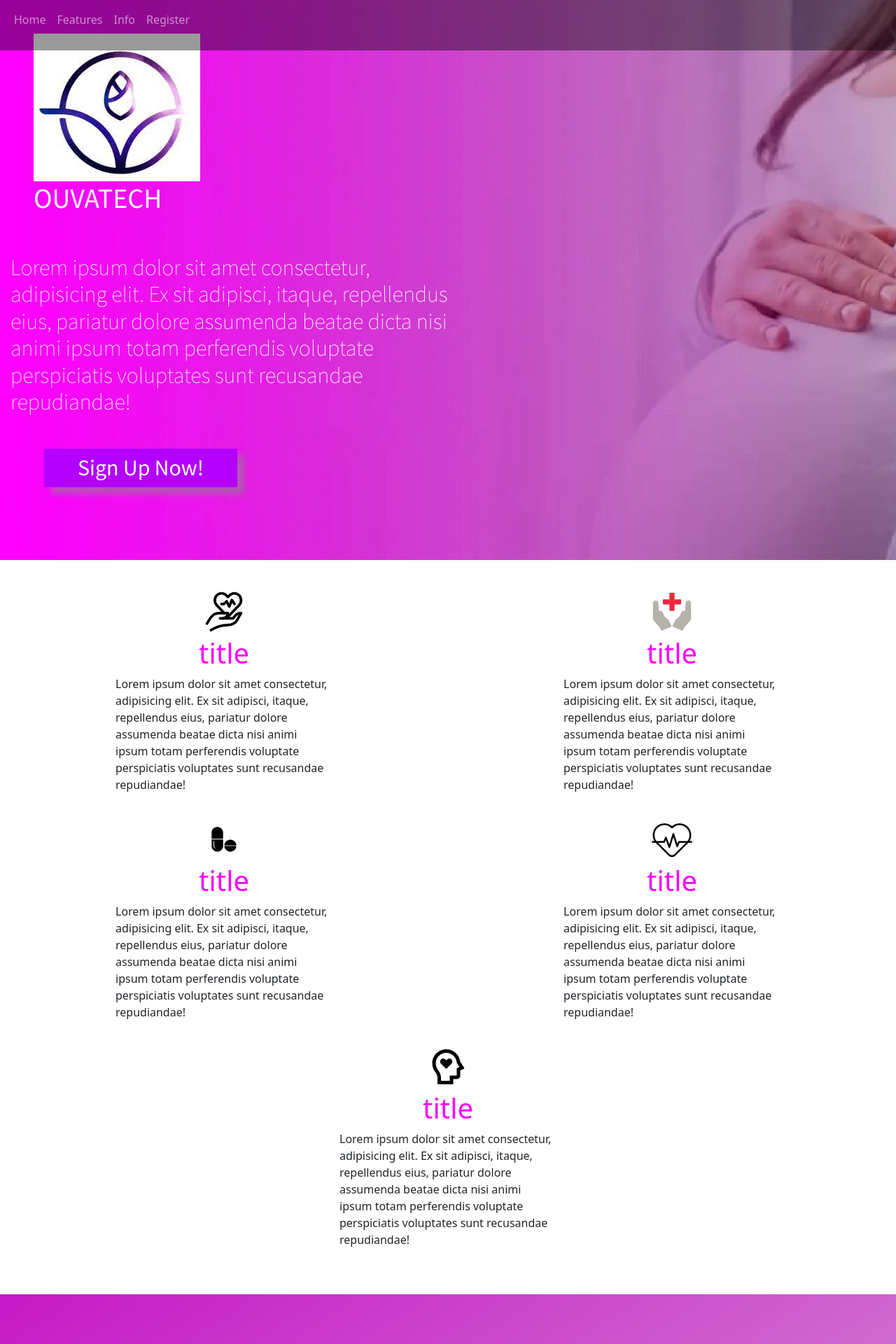
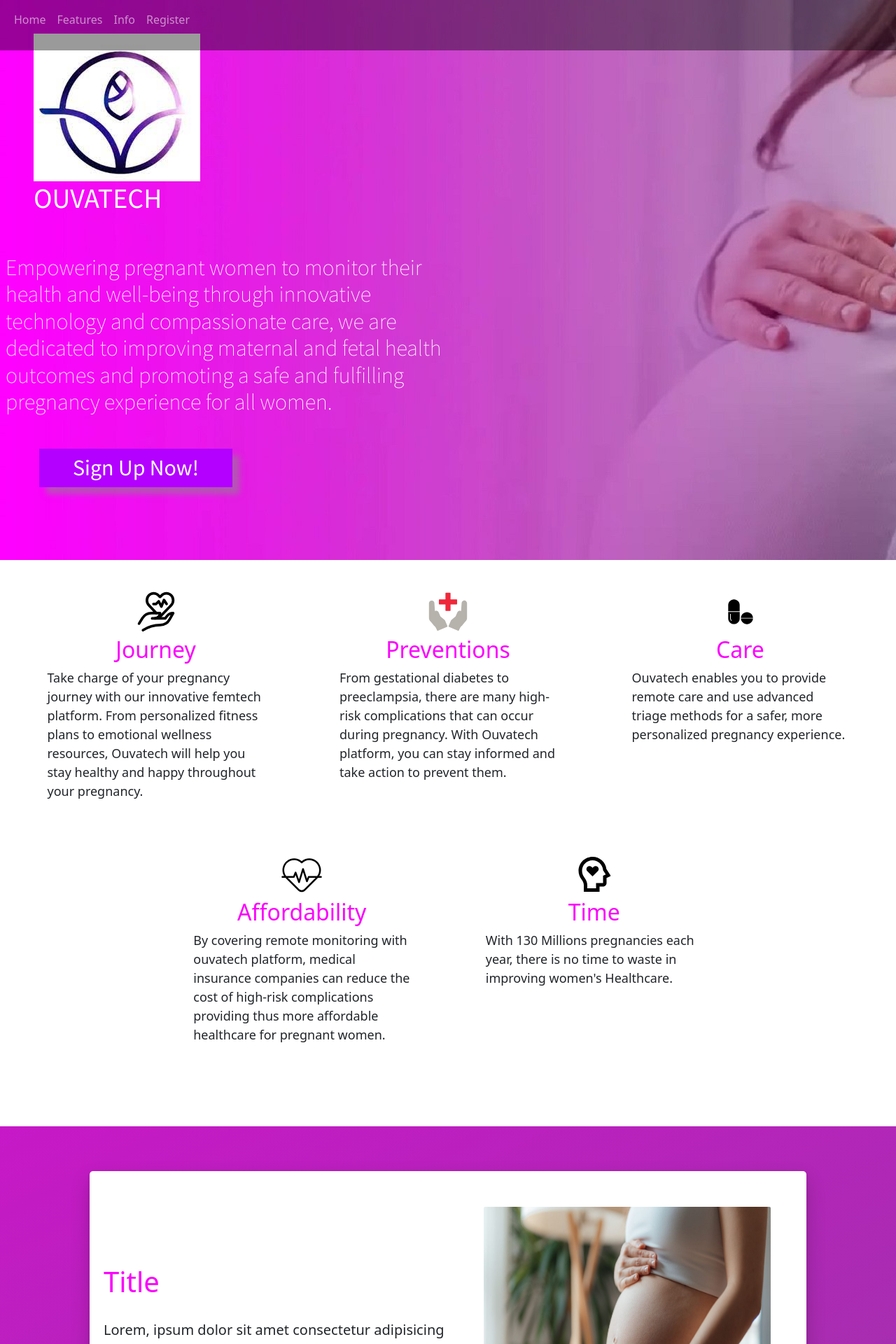
Before and after one commit to Maroun-M/final-pregnacare, a PHP site: page / in a window 1280 px wide. Shown: the top 1920 px of the page at 70% size. Run offline with PHP 8.4, Linux system fonts and the light colour scheme.

Commit message:
changed the design layout

```diff
--- a/index.html
+++ b/index.html
@@ -60,11 +60,8 @@
         </h1>
 
         <h2 class="col-sm-12 col-lg-6 content ">
-            Lorem ipsum dolor sit amet consectetur, adipisicing elit. Ex sit
-            adipisci, itaque, repellendus eius, pariatur dolore assumenda beatae
-            dicta nisi animi ipsum totam perferendis voluptate perspiciatis
-            voluptates sunt recusandae repudiandae! <br />
-            <button class="m-5 px-5 py-2 btn-ouva-purple">Sign Up Now!</button>
+            Empowering pregnant women to monitor their health and well-being through innovative technology and compassionate care, we are dedicated to improving maternal and fetal health outcomes and promoting a safe and fulfilling pregnancy experience for all women. <br />
+            <button class="m-5 px-5 py-2 btn-ouva-purple" onClick="document.querySelector('.vh-150').scrollIntoView();">Sign Up Now!</button>
         </h2>
     </div>
     <div class="col-sm-12 col-md-6">
@@ -77,12 +74,9 @@
                 <img src="./logos/logo1.svg" />
             </div>
             <div class="header-container">
-                <h1>title</h1>
+                <h2>Journey</h2>
                 <p>
-                    Lorem ipsum dolor sit amet consectetur, adipisicing elit. Ex sit
-                    adipisci, itaque, repellendus eius, pariatur dolore assumenda beatae
-                    dicta nisi animi ipsum totam perferendis voluptate perspiciatis
-                    voluptates sunt recusandae repudiandae!
+                    Take charge of your pregnancy journey with our innovative femtech platform. From personalized fitness plans to emotional wellness resources, Ouvatech will help you stay healthy and happy throughout your pregnancy.
                 </p>
             </div>
         </div>
@@ -91,12 +85,9 @@
                 <img src="./logos/logo2.svg" />
             </div>
             <div class="header-container">
-                <h1>title</h1>
+                <h2>Preventions</h2>
                 <p>
-                    Lorem ipsum dolor sit amet consectetur, adipisicing elit. Ex sit
-                    adipisci, itaque, repellendus eius, pariatur dolore assumenda beatae
-                    dicta nisi animi ipsum totam perferendis voluptate perspiciatis
-                    voluptates sunt recusandae repudiandae!
+                    From gestational diabetes to preeclampsia, there are many high-risk complications that can occur during pregnancy. With Ouvatech platform, you can stay informed and take action to prevent them.
                 </p>
             </div>
         </div>
@@ -105,12 +96,9 @@
                 <img src="./logos/logo3.svg" />
             </div>
             <div class="header-container">
-                <h1>title</h1>
+                <h2>Care</h2>
                 <p>
-                    Lorem ipsum dolor sit amet consectetur, adipisicing elit. Ex sit
-                    adipisci, itaque, repellendus eius, pariatur dolore assumenda beatae
-                    dicta nisi animi ipsum totam perferendis voluptate perspiciatis
-                    voluptates sunt recusandae repudiandae!
+                    Ouvatech enables you to provide remote care and use advanced triage methods for a safer, more personalized pregnancy experience.
                 </p>
             </div>
         </div>
@@ -119,28 +107,22 @@
                 <img src="./logos/logo4.svg" />
             </div>
             <div class="header-container">
-                <h1>title</h1>
+                <h2>Affordability</h2>
                 <p>
-                    Lorem ipsum dolor sit amet consectetur, adipisicing elit. Ex sit
-                    adipisci, itaque, repellendus eius, pariatur dolore assumenda beatae
-                    dicta nisi animi ipsum totam perferendis voluptate perspiciatis
-                    voluptates sunt recusandae repudiandae!
+                    By covering remote monitoring with ouvatech platform, medical insurance companies can reduce the cost of high-risk complications providing thus more affordable healthcare for pregnant women.
                 </p>
             </div>
         </div>
-    </div>
-    <div class="last-div">
+        <div class="logo-container">
             <div class="logo-div">
                 <img src="./logos/logo5.svg" />
             </div>
             <div class="header-container">
-            <h1>title</h1>
+                <h2>Time</h2>
                 <p>
-                Lorem ipsum dolor sit amet consectetur, adipisicing elit. Ex sit
-                adipisci, itaque, repellendus eius, pariatur dolore assumenda beatae
-                dicta nisi animi ipsum totam perferendis voluptate perspiciatis
-                voluptates sunt recusandae repudiandae!
+                    With 130 Millions pregnancies each year, there is no time to waste in improving women's Healthcare.
                 </p>
+            </div>
         </div>
     </div>
     <!-- end of features wrapper -->
@@ -152,13 +134,16 @@
                 <h1>Title</h1>
                 <p>Lorem, ipsum dolor sit amet consectetur adipisicing elit. Tenetur facere minus, voluptate impedit quibusdam doloremque maiores quia eveniet molestias corrupti quasi cumque error voluptatibus quis, quae qui eum. Enim, obcaecati!</p>
             </div>
+            <div class="info-section-img-container">
+                <div class="img-container">
+                    <img src="./woman.png" alt="">
+
                 </div>
-        <div class="info-section-img-container">
-                <img src="./woman.png" alt="">
+            </div>
         </div>
     </div>
     <!-- start of sign up div -->
-    <section class="vh-150 gradient-custom2">
+    <section class="vh-150">
         <div class="container py-5 h-100">
             <div class="row justify-content-center align-items-center h-100">
                 <div class="col-12 col-lg-9 col-xl-7">
--- a/style.css
+++ b/style.css
@@ -5,6 +5,7 @@
     color:white;
     font-family: 'Source Sans Pro', sans-serif;
     height:100vh;
+    width:100%;
 }
 .content{
     font-weight: 200;
@@ -35,17 +36,22 @@
 
 
 .logos-wrap{
-    display: grid;
-    grid-template-columns: 1fr 1fr;
+    display: flex;
+
+    justify-content: center ;
+    flex-wrap: wrap;
+    align-items: center;
     margin: 0 5px 0 5px;
-    column-gap: 10px;
-
+    column-gap: 100px;
+    row-gap:15px;
 }
 .logo-container{
 
     display: flex;
     align-items: center;
     flex-direction: column;
+    height:360px;
+    flex-basis: 25%;
 
 }
 .logo-div{
@@ -55,6 +61,7 @@
     margin-bottom: 5px;
     margin-top: 20px;
     width: 310px;
+    height:60px;
 
 }
 .logo-div img{
@@ -65,20 +72,20 @@
     width: 310px;
 }
 
-.header-container h1{
+.header-container h2{
     text-align: center;
     color: #fa04fb;
 }
 
 
 
-
+/*
 .last-div{
     display:flex;
     flex-direction: column;
     justify-content: center;
     align-items: center;
-}
+} */
 
 
 
@@ -92,7 +99,7 @@
 
     background: -webkit-linear-gradient(to bottom right, rgb(255, 0, 179), rgb(199, 157, 193));
 
-    background: linear-gradient(to bottom right, rgb(199, 24, 199), rgb(215, 175, 214));
+    background: linear-gradient(to bottom right, rgb(199, 24, 199), rgb(156, 53, 168));
     margin-top:50px;
     }
 
@@ -115,7 +122,7 @@
 
 
 .col-sm-12{
-    padding-left: 15px;
+    margin: 0 15px 0 8px;
 }
 
 .footer-container{
@@ -124,50 +131,81 @@
 }
 
 .info-section-wrap{
-    display:grid;
-    grid-template-columns: 1fr 1fr;
-    height:100vh;
+   display:flex;
+   justify-content:center;
+   align-items: center;
+    height:80vh;
 }
 
 .info-section-container{
-    margin-top:35px;
-    padding:30px;
-    display: flex;
+    display: grid;
+    grid-template-columns: 1fr 1fr;
     align-items: center;
+    justify-content:end;
+    height:80%;
+    width:80%;
+    background: #fff;
+    border-radius: 5px;
+    box-shadow: rgba(0, 0, 0, 0.2) 0px 12px 28px 0px, rgba(0, 0, 0, 0.1) 0px 2px 4px 0px, rgba(255, 255, 255, 0.05) 0px 0px 0px 1px inset;
 }
 .text-container h1{
     color:#fa04fb;
 }
 
+.text-container {
+    padding-left:20px;
+
+}
+.info-section-container{
+    font-size:20px;
+}
 .info-section-container p{
-    font-size:28px;
+    margin-top: 30px;
+    font-size:20px;
 }
 .info-section-img-container{
     height:100%;
+    width:100%;
     display: flex;
     align-items: center;
     justify-content: center;
+
+}
+.img-container{
+    display: flex;
+    justify-content: center;
+    align-items: center;
+    height:100%;
+    width:100%;
+
 }
 .info-section-img-container img {
-    height:450px;
+    border-radius: 2px;
+    height:80%;
+    width:80%;
 }
 
 @media screen and (max-width: 650px){
     .logos-wrap{
         display: flex;
         flex-direction: column;
+        flex-wrap: unset;
+        height:unset
     }
-    .info-section-wrap {
+    .info-section-container {
+        padding-top:15px;
         display:flex;
         flex-direction: column;
+        height:80%;
+    }
+
+    .info-section-container p{
+        font-size: 16px;
     }
 }
 
-.gradient-custom2 {
-    background: #ffffff;
 
-    background: -webkit-linear-gradient(to bottom right, rgb(255, 255, 255), rgb(255, 255, 255));
 
-    background: linear-gradient(to bottom right, rgb(255, 255, 255), rgb(255, 255, 255));
-    margin-top:50px;
+.header-container p{
+    font-size:18px;
 }
```
Also changed, not shown: woman.png. Lines whose indentation alone changed are shown as unchanged.
